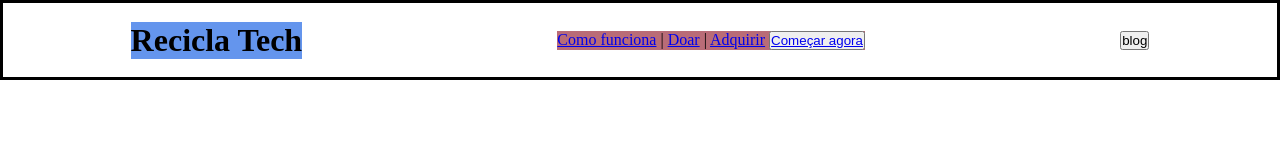
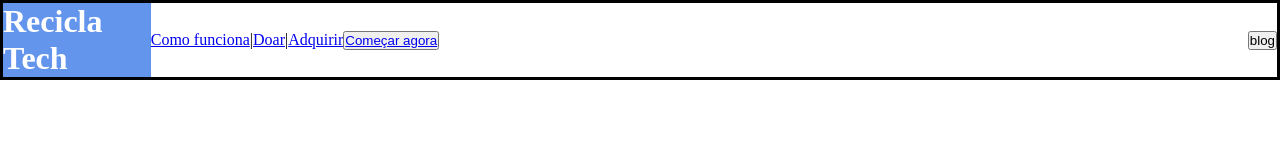
Before and after one commit to zkmaanu/Recicla.Tech, a plain HTML site: page index.html in a window 1280 px wide. Drawn offline with nearby package versions, Linux system fonts and the light colour scheme; files that its build step writes are made by us from their sources.

Commit message:
modificando o espaço e tirando backgrounds

```diff
--- a/style.scss
+++ b/style.scss
@@ -20,10 +20,12 @@ header {
 
 h1 {
 background-color: cornflowerblue;
+color:#ffffff;
 }
 
 nav {
-background-color: rgb(185, 108, 119);
-
-
+height: 100px; ;
+width: 100% ;
+display: flex;
+align-items: center;
 }
```
